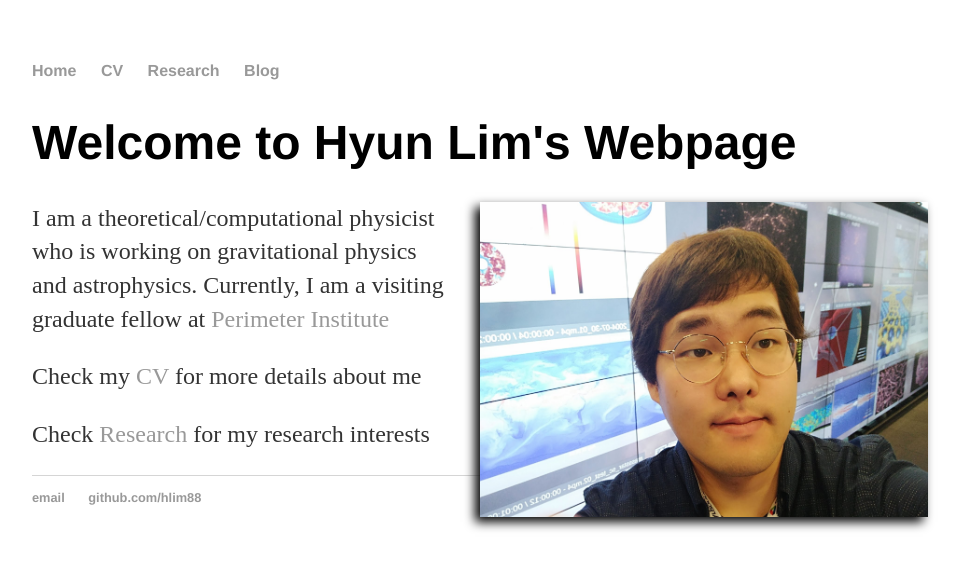
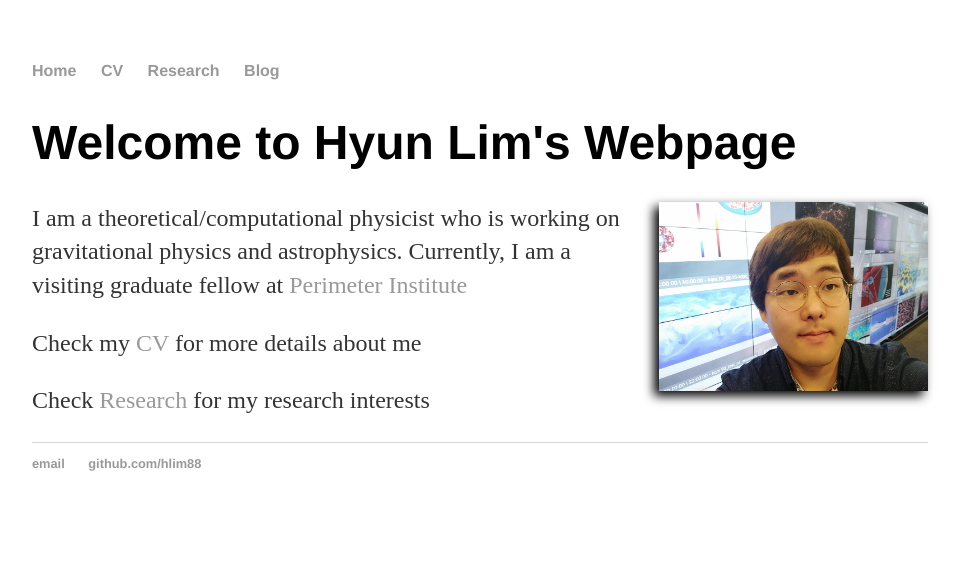
Before and after one commit to hlim88/hlim88.github.io, a Jekyll site: the page built from index.html, in a window 1280 px wide. Shown: the top 569 px of the page, without its empty margins (160-1122 px from the left). Built offline with Jekyll 4.4.1, drawn with Linux system fonts in a browser that asks for light colours.

Commit message:
Test more

```diff
--- a/index.html
+++ b/index.html
@@ -6,7 +6,7 @@ title: Hyun Lim
 		<div class="blurb">
 			<h1>Welcome to Hyun Lim's Webpage</h1>
            <!-- <p><img src="images/hlim.jpg" alt="Hyun Lim" width="307" height="205" class="align_right shadow"/>-->
-           <p><img src="images/hlim.jpg" alt="Hyun Lim" style='height: 50%; width: 50%; object-fit: scale-down' class="align_right shadow"/>
+           <p><img src="images/hlim.jpg" alt="Hyun Lim" style='height: 30%; width: 30%; object-fit: scale-down' class="align_right shadow"/>
 			I am a theoretical/computational physicist who is working on gravitational physics and astrophysics. Currently, I am a visiting graduate fellow at <a href="https://www.perimeterinstitute.ca">Perimeter Institute</a> </p>
 			<p>Check my <a href="/cv">CV</a> for more details about me</p>
 		    <p>Check <a href="/research">Research</a> for my research interests</p>
```
